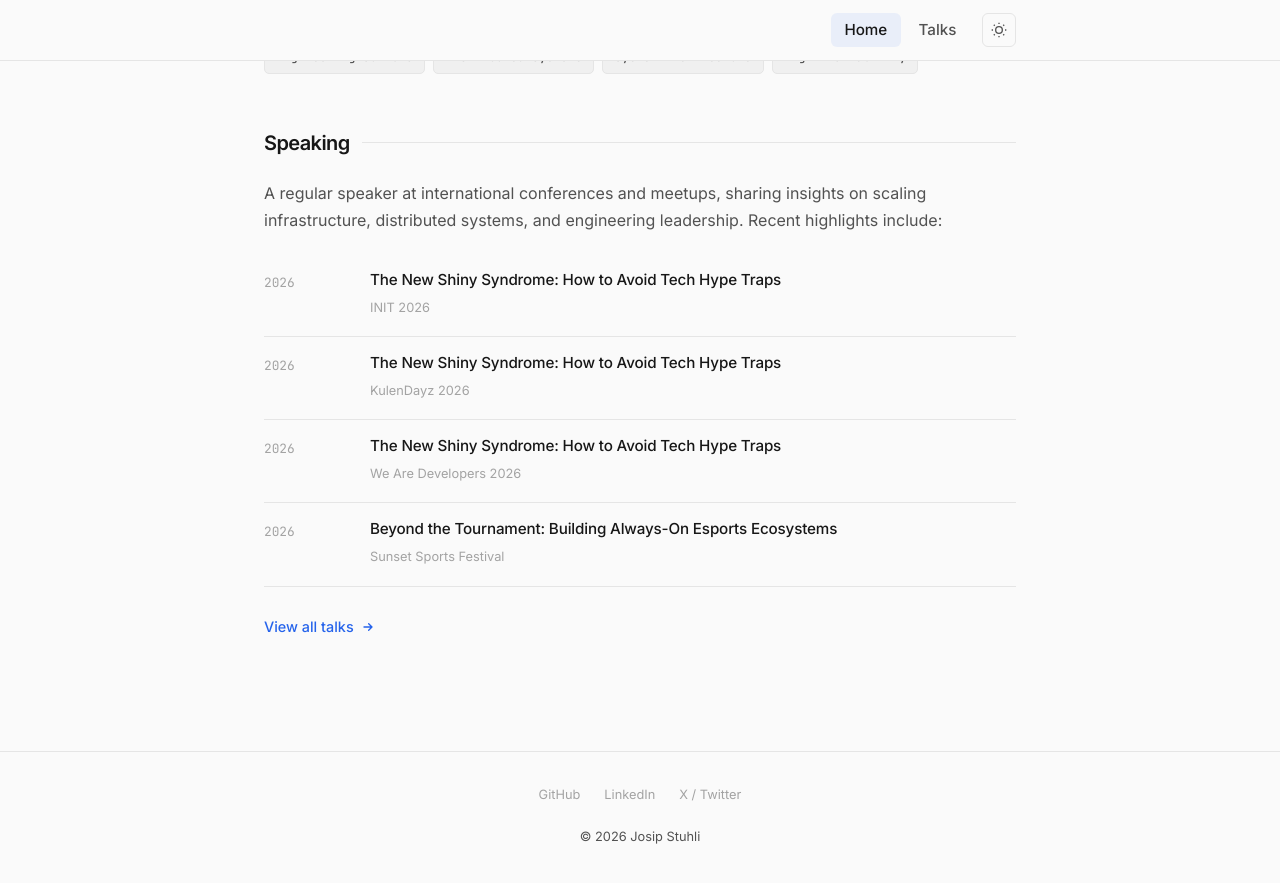
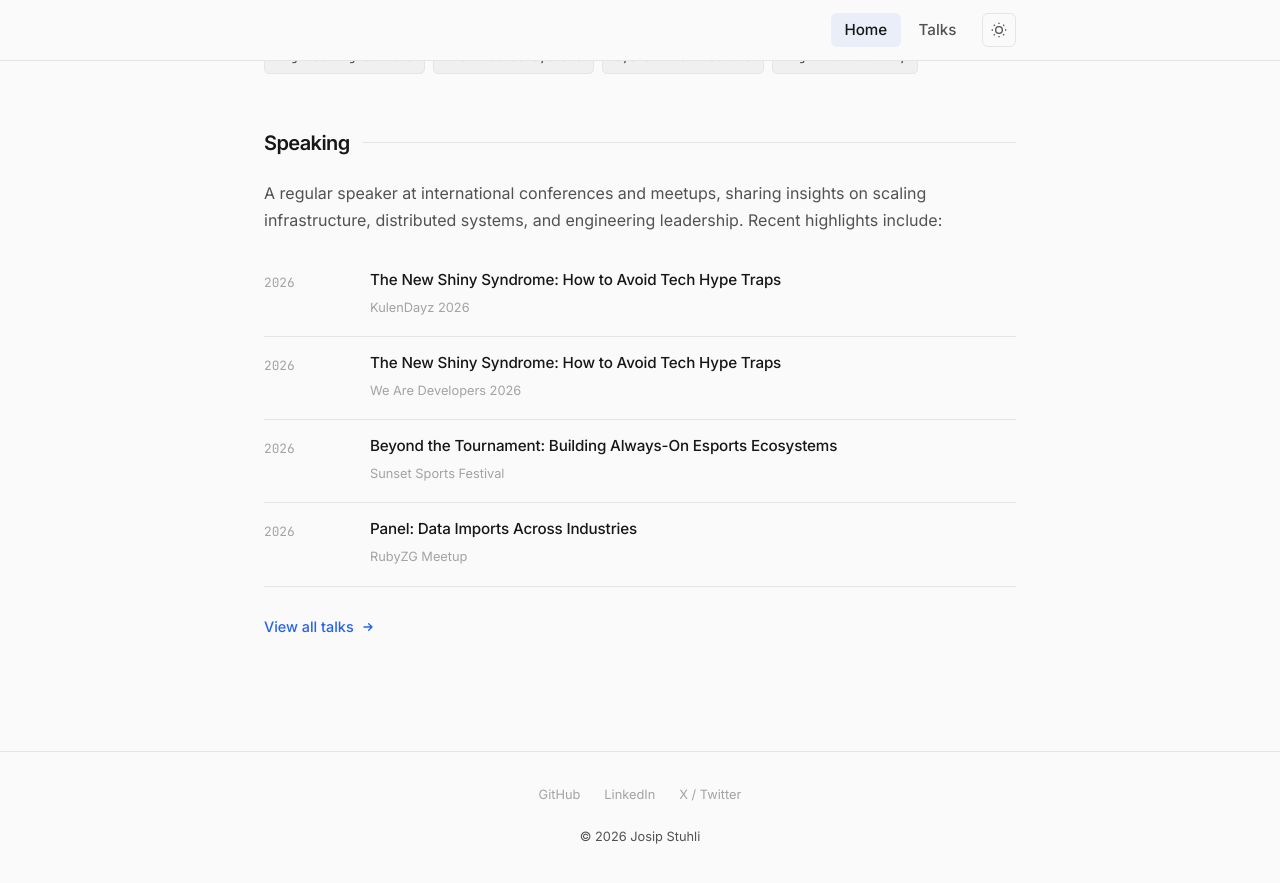
Before and after one commit to jstuhli/jstuhli.github.io, a Jekyll site: the page built from index.markdown, in a window 1280 px wide and 900 px high, scrolled down 907 px. Shown: the top 883 px of the window. Built offline with Jekyll 4.4.1, drawn with Linux system fonts in a browser that asks for light colours.

Commit message:
init2026 canceled

```diff
--- a/_data/talks.yml
+++ b/_data/talks.yml
@@ -1,8 +1,3 @@
-- date: "2026-09-26"
-  conference: "INIT 2026"
-  url: "https://initconf.org/"
-  title: "The New Shiny Syndrome: How to Avoid Tech Hype Traps"
-
 - date: "2026-08-29"
   conference: "KulenDayz 2026"
   url: "https://www.kulendayz.com/"
```
